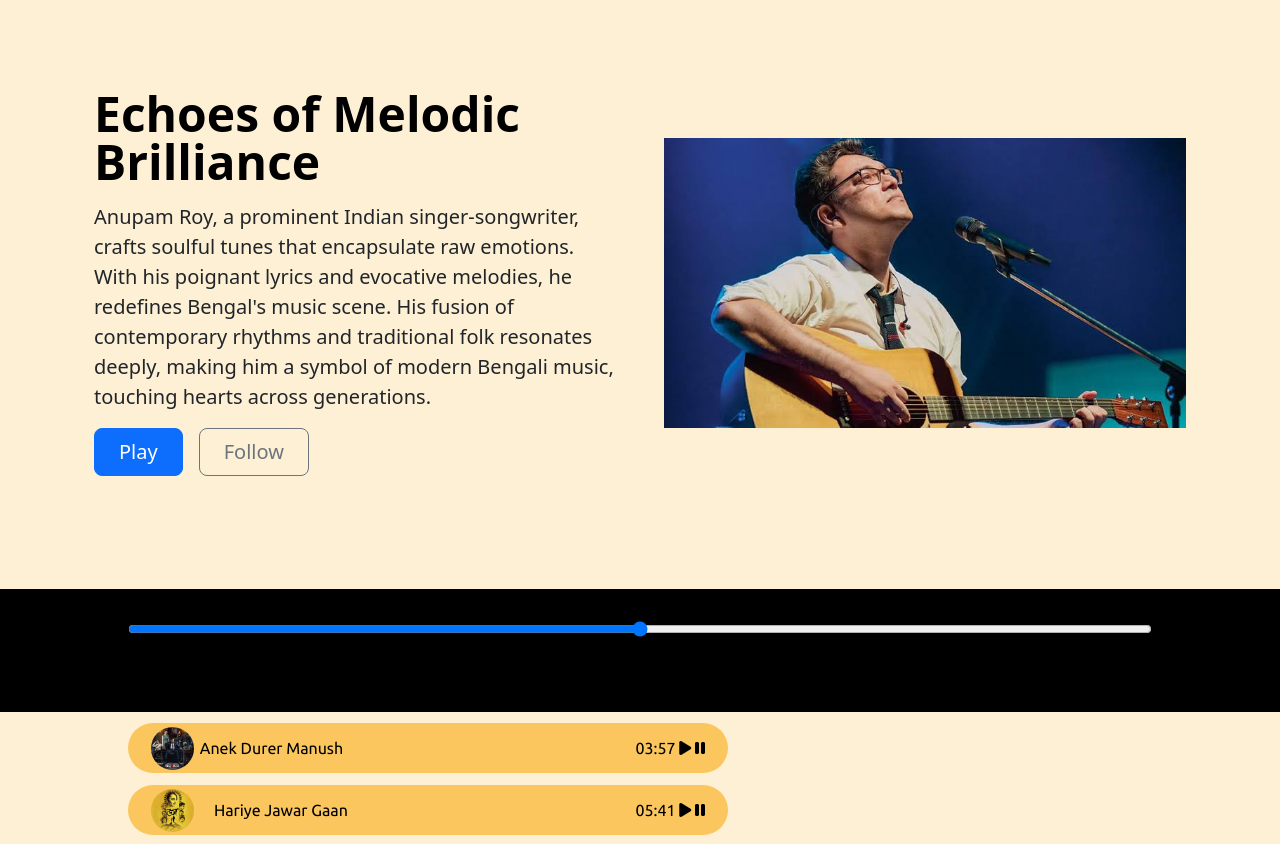
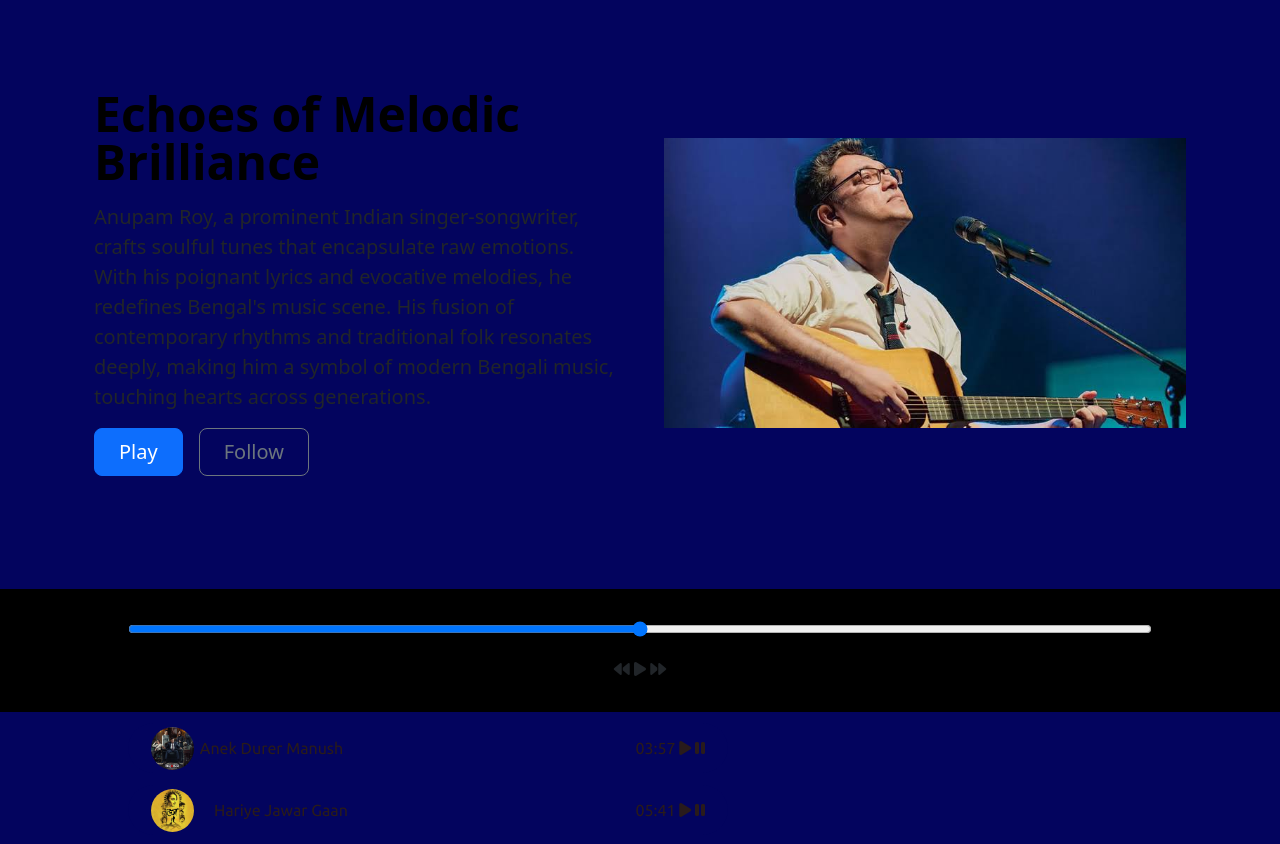
Before and after one commit to Sayandipalter/anupamr, a plain HTML site: page index.html in a window 1280 px wide. Shown: the part 88-932 px from the top of the page. Drawn offline with nearby package versions, Linux system fonts and the light colour scheme; a web font is replaced by a local one.

Commit message:
style.css

```diff
--- a/style.css
+++ b/style.css
@@ -2,12 +2,12 @@
 
 .mid{
     margin-top: 0%;
-    background-color: #fdf0d5;
+    background-color: #03045e;
 
 
 }
 body{
-    background-color:#fdf0d5 ;
+    background-color:#03045e ;
 }
 .container2{
     margin-top: 80px;
@@ -15,7 +15,7 @@ body{
 }
 .container1{
     height: 50vh;
-    background-color: #fdf0d5;
+    background-color: #03045e;
     display: flex;
     width: 80%;
     margin: 23px auto;
@@ -27,7 +27,7 @@ body{
     position: sticky;
     height:123px;
     background-color: black;
-    color: rgb(0, 0, 0);
+    color: ffffff;
     bottom: 0;
     display: flex;
     justify-content: center;
@@ -47,9 +47,9 @@ body{
 .songItem{
     height: 50px;
     display:flex;
-    background-color:#fac65d ;
+    background-color:#03045e ;
     width: 600px;
-    color: black;
+    color: f8f9fa;
     margin: 12px 0;
     justify-content: space-between;
     align-items: center;
```
